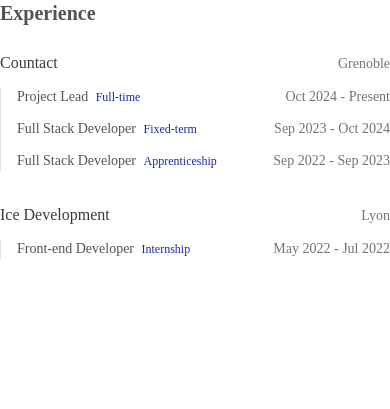
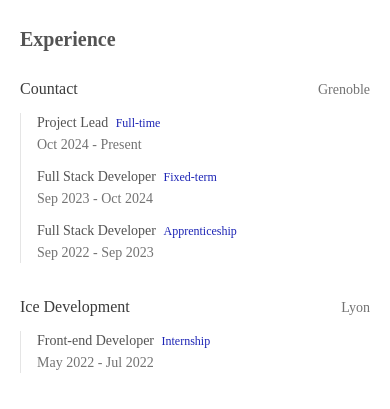
Before and after one commit to yunoostr/yunoo, an Astro site: page / in a window 390 px wide. Shown: the part 301-710 px from the top of the page. Built offline with nearby package versions, Linux system fonts and the light colour scheme; Astro itself is replaced by a stand-in of ours.

Commit message:
Enhance layout and styling for Bio and Experience components (mobile)

```diff
--- a/src/components/Bio.astro
+++ b/src/components/Bio.astro
@@ -57,7 +57,7 @@ const socials = [
 				Countact
 			</a>
 			<span
-				class="invisible absolute top-full left-0 z-10 pt-2 origin-top-left opacity-0 scale-75 transition duration-200 ease-[cubic-bezier(0.36,0,0.66,-0.56)] group-hover:visible group-hover:opacity-100 group-hover:scale-100 group-hover:delay-200 group-hover:duration-300 group-hover:ease-[cubic-bezier(0.34,1.56,0.64,1)] group-focus-within:visible group-focus-within:opacity-100 group-focus-within:scale-100 group-focus-within:duration-300 group-focus-within:ease-[cubic-bezier(0.34,1.56,0.64,1)]"
+				class="pointer-coarse:hidden invisible absolute top-full left-0 z-10 pt-2 origin-top-left opacity-0 scale-75 transition duration-200 ease-[cubic-bezier(0.36,0,0.66,-0.56)] group-hover:visible group-hover:opacity-100 group-hover:scale-100 group-hover:delay-200 group-hover:duration-300 group-hover:ease-[cubic-bezier(0.34,1.56,0.64,1)] group-focus-within:visible group-focus-within:opacity-100 group-focus-within:scale-100 group-focus-within:duration-300 group-focus-within:ease-[cubic-bezier(0.34,1.56,0.64,1)]"
 			>
 				<span
 					data-card
--- a/src/components/Experience.astro
+++ b/src/components/Experience.astro
@@ -33,7 +33,7 @@ const experiences = [
 				</div>
 				<ul class="flex flex-col gap-3 border-l pl-4">
 					{roles.map(({ title, type, period }) => (
-						<li class="flex items-baseline justify-between gap-4 text-sm">
+						<li class="flex flex-col gap-0.5 text-sm sm:flex-row sm:items-baseline sm:justify-between sm:gap-4">
 							<span class="text-foreground/70">
 								{title} <span class="text-primary text-xs ml-1">{type}</span>
 							</span>
--- a/src/pages/index.astro
+++ b/src/pages/index.astro
@@ -5,7 +5,7 @@ import Layout from '../layouts/Layout.astro';
 ---
 
 <Layout>
-	<div class="container mx-auto py-12 max-w-3xl">
+	<div class="container mx-auto max-w-3xl px-5 py-12">
 		<main class="flex flex-col gap-10">
 			<Bio />
 			<Experience />
```
